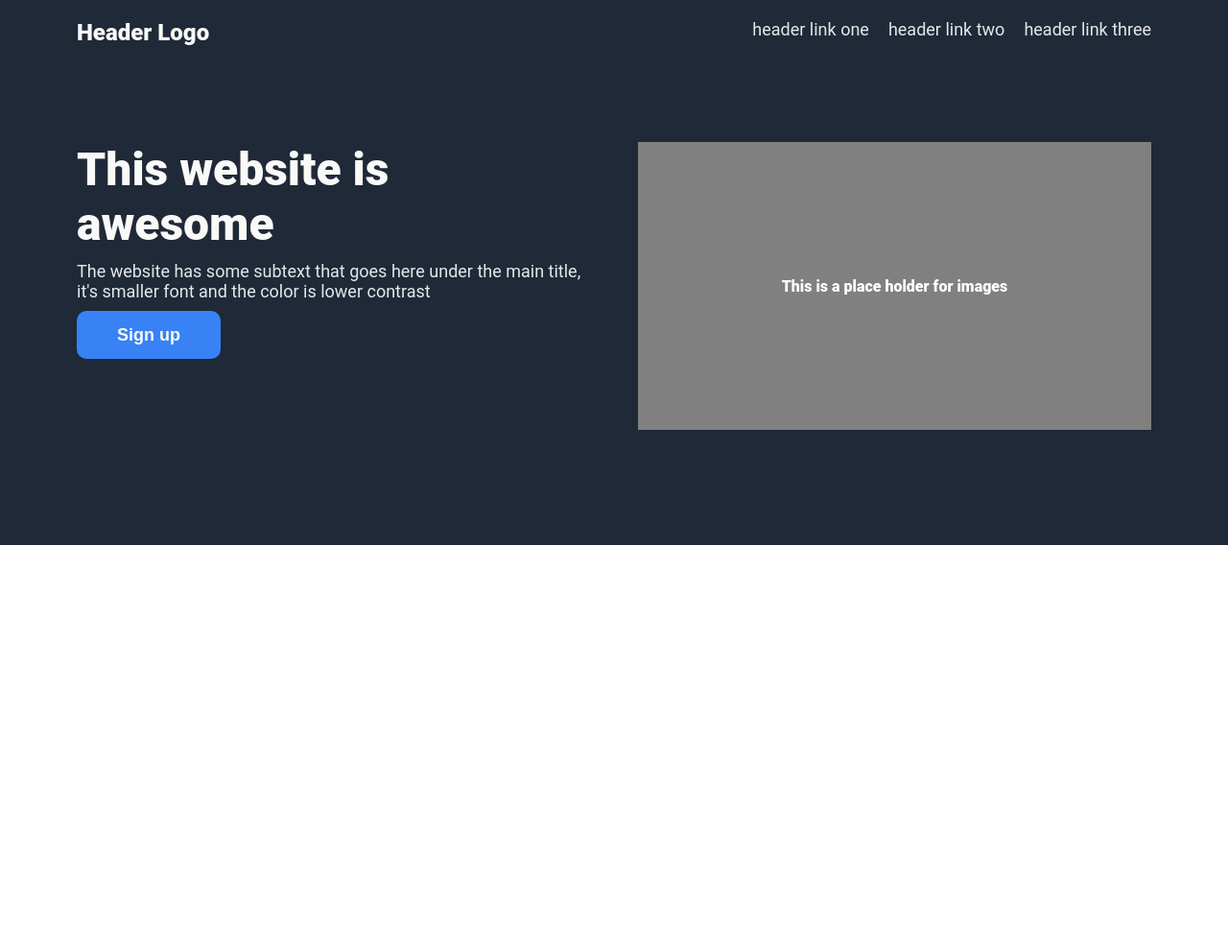
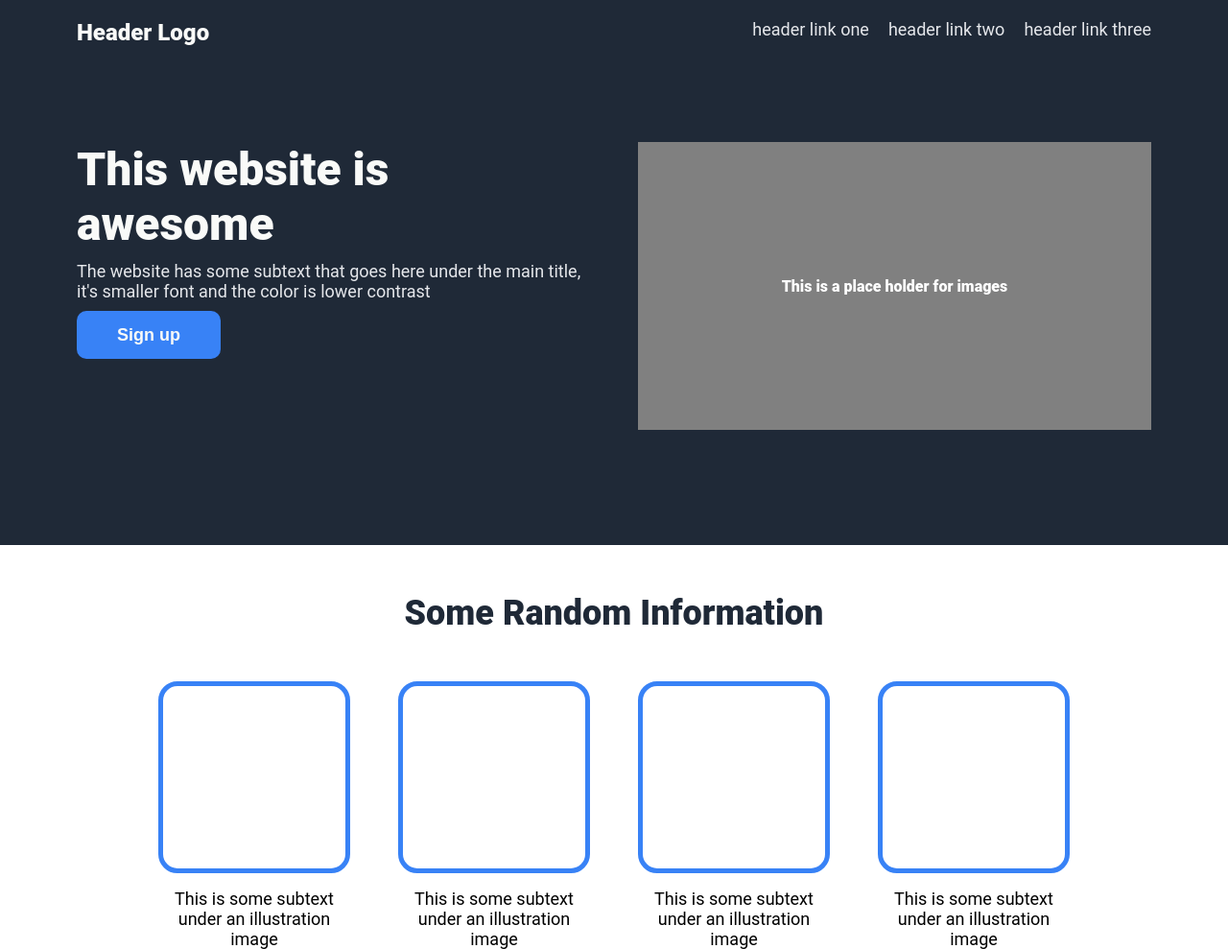
Before and after one commit to PhoenixTech2003/landing-page, a plain HTML site: page index.html in a window 1280 px wide. Shown: the whole page at 96% size. Before the commit the page ends 800 px from the top, so only its background shows below. Drawn offline with Linux system fonts and the light colour scheme.

Commit message:
Add content section to landing page

```diff
--- a/index.html
+++ b/index.html
@@ -33,5 +33,30 @@
 
         </div>
 
+        <div class="content">
+            <h2>Some Random Information</h2>
+            <div class="illustration-container">
+
+                <div class="illustration-image-container">
+                        <div class="illustration image"></div>
+                        <div class="illustration image"></div>
+                        <div class="illustration image"></div>
+                        <div class="illustration image"></div>
+                </div>
+
+
+
+                <div class="subtext-container">
+                    <p class="subtext">This is some subtext under an illustration image</p>
+                    <p class="subtext">This is some subtext under an illustration image</p>
+                    <p class="subtext">This is some subtext under an illustration image</p>
+                    <p class="subtext">This is some subtext under an illustration image</p>
+                </div>
+
+
+            </div>
+
+        </div>
+
     </body>
 </html>
--- a/styles/styles.css
+++ b/styles/styles.css
@@ -97,3 +97,54 @@ ul{
     font-weight: 900;
     font-size: 18px;
 }
+
+/*content*/
+
+.content {
+    padding-top: 50px;
+    display: flex;
+    justify-content: center;
+    flex-direction: column;
+    align-items: center;
+    gap: 50px;
+}
+
+.content h2 {
+    font-size: 36px;
+    color: #1F2937;
+    font-weight: 900;
+}
+
+.illustration{
+    height: 200px;
+    width: 200px;
+    border: 5px solid #3882F6;
+    border-radius: 20px;
+}
+
+.illustration-container{
+    display: flex;
+    flex-direction: column;
+    align-items: center;
+    flex-wrap: wrap;
+    gap: 16px;
+}
+
+.illustration-image-container{
+    display: flex;
+    gap: 50px;
+}
+
+.subtext-container{
+    display: flex;
+    gap: 50px;
+
+}
+
+.subtext-container p{
+    font-size: 18px;
+    display: flex;
+    flex-wrap: wrap;
+    width: 200px;
+    text-align: center;
+}
```
